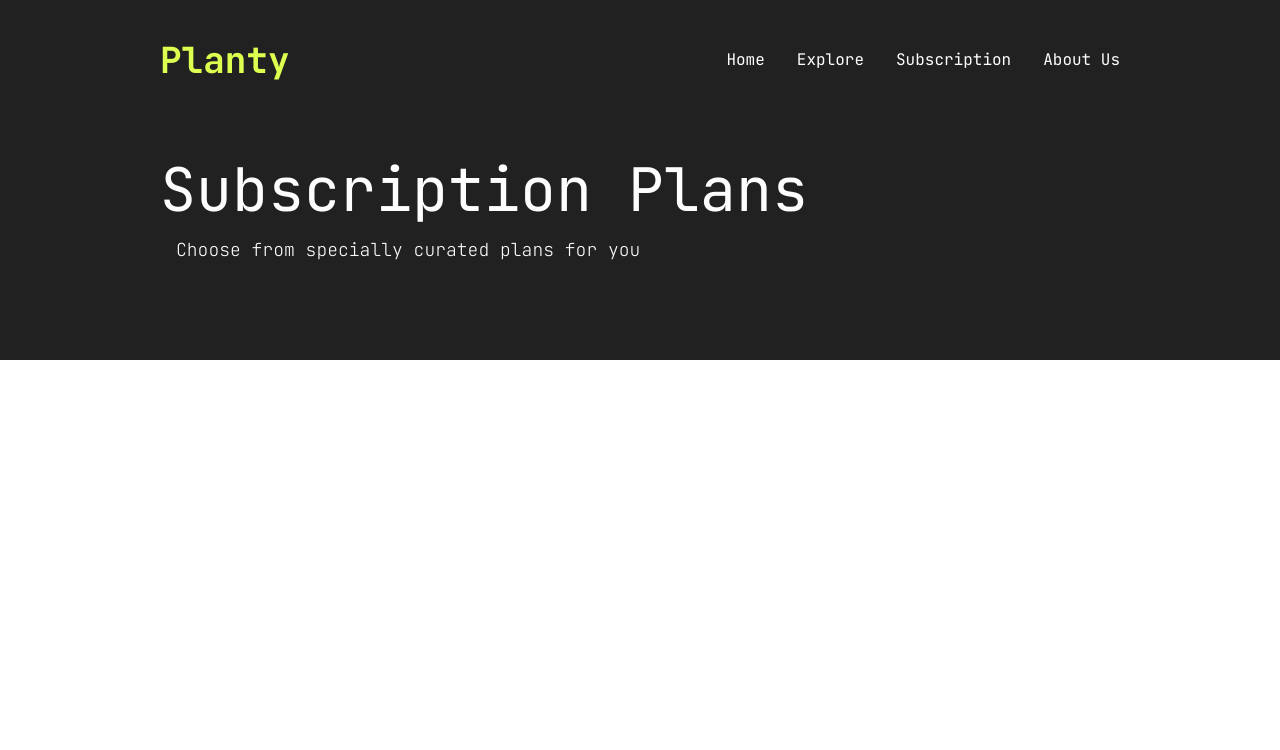
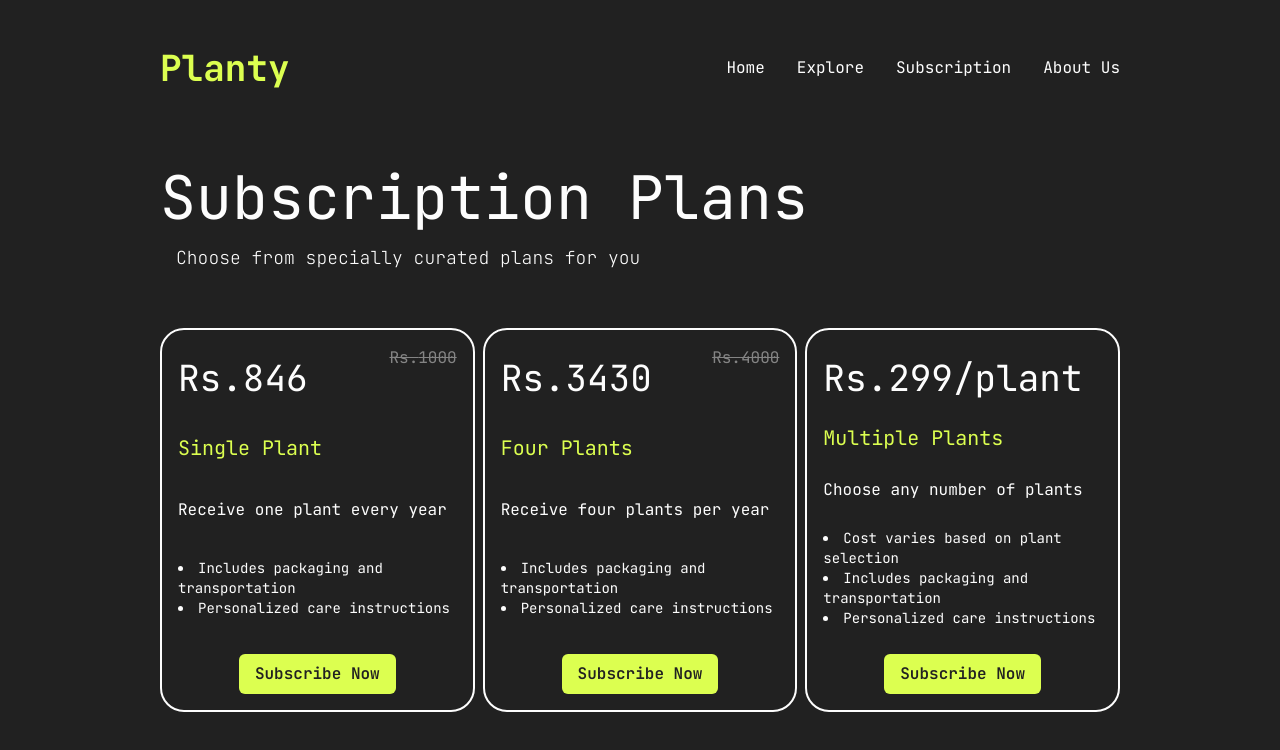
Before and after one commit to himanshuu004/plantywide, a Next.js app: page /subscription in a window 1280 px wide. Shown: the top 750 px of the page. Built offline with nearby package versions, Linux system fonts and the light colour scheme.

Commit message:
subscription page

```diff
--- a/app/ContactUs/page.jsx
+++ b/app/ContactUs/page.jsx
@@ -1,5 +1,5 @@
 import React from "react";
-import { JetBrains_Mono } from "@next/font/google";
+import { JetBrains_Mono } from "next/font/google";
 import HeroC from "./components/HeroC";
 import GetinTouch from "./components/GetinTouch";
 import Occasions from "./components/occasions";
--- a/app/components/Navbar.tsx
+++ b/app/components/Navbar.tsx
@@ -7,11 +7,15 @@ const Navbar = () => {
       <div className=" w-auto text-4xl font-bold text-[#dcff50]">Planty</div>
       <div>
         <ul className=" w-auto flex justify-end items-end gap-8 ">
-          <li>Home</li>
+          <Link href="/">
+            <li>Home</li>
+          </Link>
           <Link href="/plantoptions">
             <li>Explore</li>
           </Link>
-          <li>Subscription</li>
+          <Link href="/subscription">
+            <li>Subscription</li>
+          </Link>
           <Link href="/AboutUs">
             <li>About Us</li>
           </Link>
--- a/app/page.tsx
+++ b/app/page.tsx
@@ -4,11 +4,10 @@ import ScubsCard from "./components/ScubsCard";
 import PlantPicks from "./components/PlantPicks";
 import Celebrations from "./components/Celebrations";
 import GetStarted from "./components/GetStarted";
-import { JetBrains_Mono } from "@next/font/google";
+import { JetBrains_Mono } from "next/font/google";
 import GifthGrowth from "./components/GifthGrowth";
 import WhyUs from "./components/WhyUs";
 import Navbar from "./components/Navbar";
-
 
 const jetBrainsMono = JetBrains_Mono({
   weight: ["200", "300", "400", "500", "600", "700", "800"], // You can specify the weight and other options
--- a/app/subscription/components/subscard.tsx
+++ b/app/subscription/components/subscard.tsx
@@ -1,7 +1,44 @@
 import React from "react";
 
-const SCard = () => {
-  return <div>SCard</div>;
+interface SCardProps {
+  Oprice: number | null;
+  ActPrice: number | string;
+  title: string;
+  subTitle: string;
+  description: string[];
+}
+
+const SCard: React.FC<SCardProps> = ({
+  Oprice,
+  ActPrice,
+  title,
+  subTitle,
+  description,
+}) => {
+  return (
+    <div>
+      <div className="w-auto h-96 flex flex-col justify-between items-center px-4 py-4 gap-4 border-2 border-[#fdfdfd] rounded-3xl">
+        <div className="relative w-full flex justify-center items-center">
+          {Oprice !== null && (
+            <h4 className="absolute top-0 right-0 text-md opacity-45 line-through">
+              Rs.{Oprice}
+            </h4>
+          )}
+          <h1 className="pt-3 w-full text-4xl text-left">Rs.{ActPrice}</h1>
+        </div>
+        <h2 className="w-full text-left text-xl text-[#dcff50]">{title}</h2>
+        <p className=" w-full text-left">{subTitle}</p>
+        <ul className="w-full list-disc list-inside text-sm">
+          {description.map((desc, index) => (
+            <li key={index}>{desc}</li>
+          ))}
+        </ul>
+        <div className="w-auto rounded-md bg-[#dcff50] text-[#212121] font-semibold px-4 py-2">
+          Subscribe Now
+        </div>
+      </div>
+    </div>
+  );
 };
 
 export default SCard;
--- a/app/subscription/page.tsx
+++ b/app/subscription/page.tsx
@@ -1,7 +1,8 @@
 import React from "react";
-import { JetBrains_Mono } from "@next/font/google";
+import { JetBrains_Mono } from "next/font/google";
 import Navbar from "@/app/components/Navbar";
 import Plants from "../constants";
+import SCard from "./components/subscard";
 
 const jetBrainsMono = JetBrains_Mono({
   weight: ["200", "300", "400", "500", "600", "700", "800"], // You can specify the weight and other options
@@ -11,15 +12,50 @@ const jetBrainsMono = JetBrains_Mono({
 const AboutUs = () => {
   return (
     <div
-      className={`w-full h-full bg-[#212121] text-[#fdfdfd] flex flex-col justify-center items-center ${jetBrainsMono.className} pb-10`}
+      className={`w-full h-full min-h-[100vh] bg-[#212121] text-[#fdfdfd] flex flex-col justify-center items-center ${jetBrainsMono.className} pb-10`}
     >
       <div className="w-full h-full bg-[#212121] text-[#fdfdfd] flex flex-col justify-center items-center">
         <Navbar />
-        <div className="w-full max-w-[960px] flex flex-col justify-between items-center py-10 ">
-          <h1 className="w-full text-6xl text-left">Subscription Plans</h1>
-          <p className="w-full text-lg font-thin text-left p-4 ">
-            Choose from specially curated plans for you
-          </p>
+        <div className="w-full max-w-[960px] flex flex-col justify-between items-center gap-10 py-10 ">
+          <div className="w-full">
+            <h1 className="w-full text-6xl text-left">Subscription Plans</h1>
+            <p className="w-full text-lg font-thin text-left p-4 ">
+              Choose from specially curated plans for you
+            </p>
+          </div>
+          <div className="w-full flex justify-start items-start gap-2 ">
+            <SCard
+              Oprice={1000}
+              ActPrice={846}
+              title="Single Plant"
+              subTitle="Receive one plant every year"
+              description={[
+                "Includes packaging and transportation",
+                "Personalized care instructions",
+              ]}
+            />
+            <SCard
+              Oprice={4000}
+              ActPrice={3430}
+              title="Four Plants"
+              subTitle="Receive four plants per year"
+              description={[
+                "Includes packaging and transportation",
+                "Personalized care instructions",
+              ]}
+            />
+            <SCard
+              Oprice={null}
+              ActPrice={"299/plant"}
+              title="Multiple Plants"
+              subTitle="Choose any number of plants"
+              description={[
+                "Cost varies based on plant selection",
+                "Includes packaging and transportation",
+                "Personalized care instructions",
+              ]}
+            />
+          </div>
         </div>
       </div>
     </div>
```
